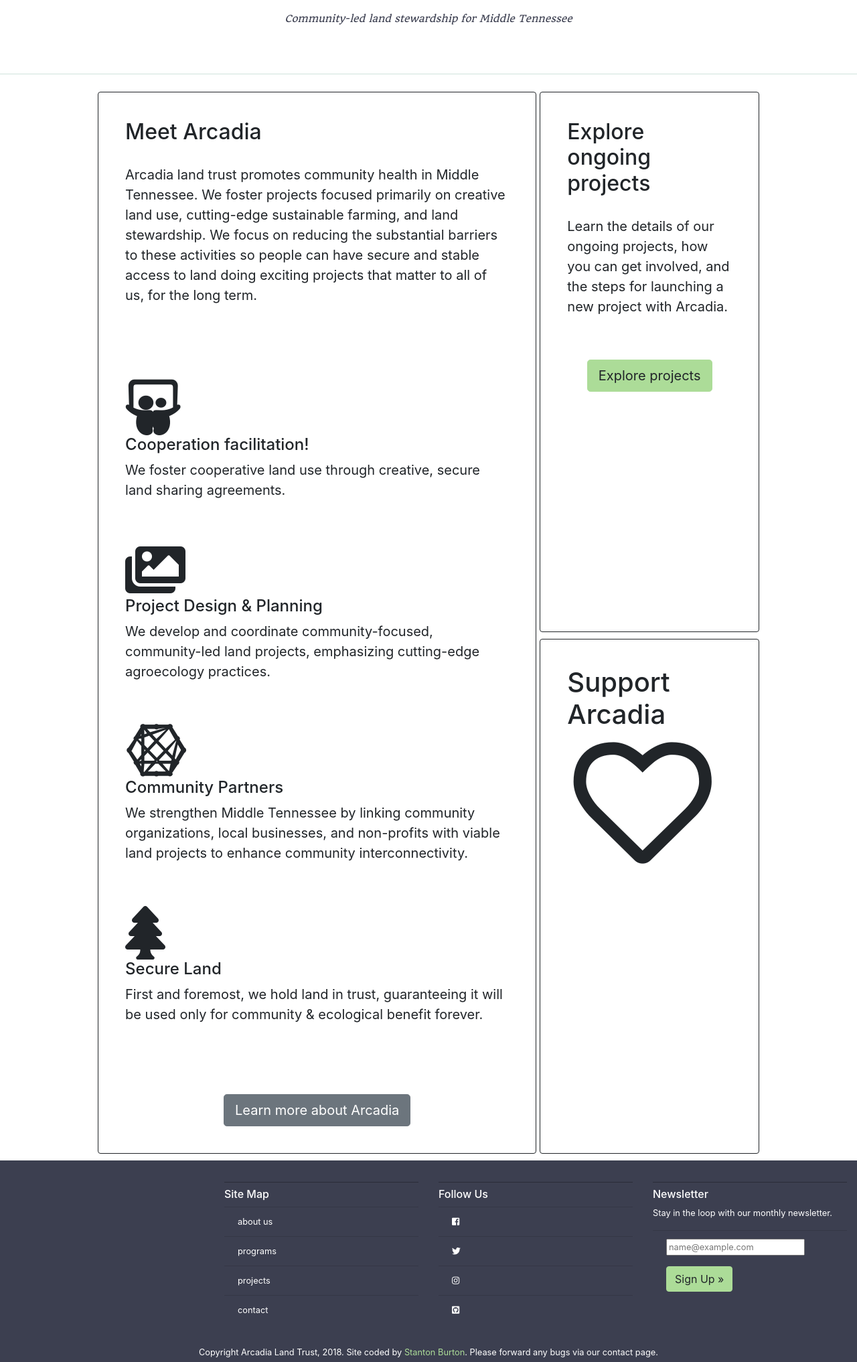
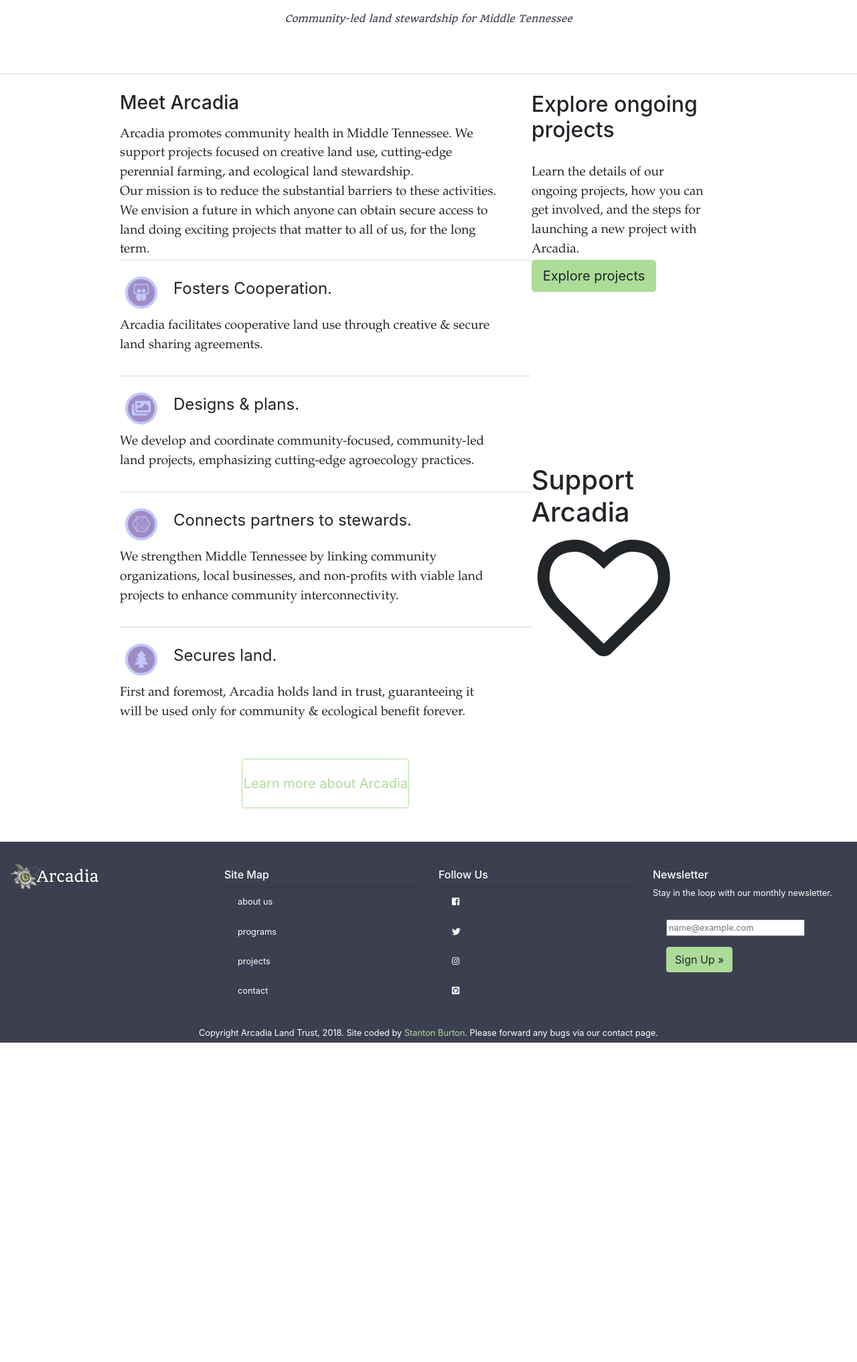
Before and after one commit to ArcadiaLandTrust/arcadia_website, a Django app: page / in a window 1280 px wide. Shown: the part 371-2405 px from the top of the page at 67% size. After the commit the page ends 1928 px from the top, so only its background shows below. Run offline with Django 3.2, Linux system fonts and the light colour scheme; some libraries are stand-ins or nearby versions.

Commit message:
further edits on homepage html/css

```diff
--- a/arcadia_website/static/sass/_base.scss
+++ b/arcadia_website/static/sass/_base.scss
@@ -7,14 +7,20 @@
 //Project Variables
 ////////////////////////////////
 
-
-
-
-
-/////////////////////////////////
-// Fonts
-/////////////////////////////////
+//// Fonts
 $arc-header: Quando;
+// borrowed from djangoproject.com
+$arc-serif-stack:
+  Palatino,
+  "Palatino Linotype",
+  "Book Antiqua",
+  "Hoefler Text",
+  Georgia,
+  "Lucida Bright",
+  Cambria,
+  Times,
+  "Times New Roman",
+  serif;
 
 
 
@@ -112,7 +118,7 @@ html, body {
 /////////////////////////////////
 
 
-//important bootstrap style tweaks
+//important bootstrap style tweaks for css grid
 .css-grid-container {
 	@supports(display: grid) {
 		width: 100%;
@@ -150,13 +156,13 @@ html, body {
 	@supports(display: grid) {
     // the row is our grid wrapper
 		.row {
-			grid-column-gap: 5px;
-			grid-row-gap: 10px;
+			grid-column-gap: 0;
+			grid-row-gap: 0;
 			padding: 10px;
 
 			// mobile first default
 			grid-template-columns: 1fr;
-			grid-template-rows: auto;
+			//grid-template-rows: auto;
 			grid-template-areas:
 			      "meet-arcadia"
 			      "explore"
@@ -172,7 +178,7 @@ html, body {
 
       // lg = 992px+
       @include media-breakpoint-up(lg) {
-        grid-template-columns: .3fr 2fr 1fr .3fr;
+        grid-template-columns: .2fr 2fr 1fr .2fr;
         grid-template-areas:
             ".... meet-arcadia explore ...."
             ".... meet-arcadia support ....";
@@ -180,7 +186,7 @@ html, body {
 
       // xl = 1200px+
       @include media-breakpoint-up(xl) {
-        grid-template-columns: .4fr 2fr 1fr .4fr;
+        grid-template-columns: .55fr 2fr 1fr .55fr;
         grid-template-areas:
             ".... meet-arcadia explore ...."
             ".... meet-arcadia support ....";
@@ -224,17 +230,19 @@ html, body {
 
 
 /////////////////////////////////
-// General card component styling. (applies to both css-grid and bootstrap layouts)
+// General component styling. (applies to both css-grid and bootstrap layouts)
 /////////////////////////////////
 
 .card {
 	background: none;
-	border: 1px solid;
-	margin-bottom: 20px;
-	padding: 2.5rem;
-	@media(min-width: 992px) {
-		height: 100px;
-		}
+	border: 1 px solid;
+	border: none;
+	margin-bottom: 200px;
+	padding: 0;
+	display: block;
+	//@media(min-width: 992px) {
+  //  height: 100px;
+	//	}
 
 	.image-container {
 		overflow: hidden;
@@ -253,27 +261,86 @@ html, body {
 	}
 
 	p {
-	  padding-bottom: 3rem;
-	  font-size: 1.25rem;
+	  padding: 0;
+	  padding-right: 50px;
+	  margin-bottom: 0;
+	  font-family: $arc-serif-stack;
+	  font-size: 1.2rem;
+	  line-height: 1.8rem;
 	}
+}
+
+.main-content {
+  padding-bottom: 40px;
+}
+
+.arc-btn {
+  margin: 2rem auto 0;
+  margin-left: auto;
+  margin-right: auto;
+  max-width: 250px;
+  text-align: center;
+  vertical-align: middle;
+  display: block;
+  padding: 1.3rem 0;
 }
 
 
 
 
-
-
 /////////////////////////////////
-// Homepage main content card styling
+// Homepage main content styling
 /////////////////////////////////
 
 .homepage-content{
 
+  .meet-title {
+    margin-bottom: 1rem;
+
+  }
+
+
   .list-features {
-    margin: 50px 0 40px;
+    //margin: 1rem 0 .8rem;
+    margin: 0 0 0 0;
+    padding: 0;
+    }
+
+  dl {
+
+    dt {
+      border-top: 1px solid $arc-list-divider;
+      padding: 1.5rem 0 0 5rem;
+      font-size: 1.5rem;
+      font-weight: 400;
+
+      i {
+        left: .5rem;
+        padding-top: .1rem;
+        padding-right: 0rem;
+        position: absolute;
+        text-align: center;
+        font-size: 25px;
+        background: $arc-purple;
+        color: $arc-blue-light;
+        border-radius: 25px;
+        border: 4px solid $arc-blue-light;
+        width: 3rem;
+        height: 3rem;
+        line-height: 2.2rem;
+        }
+      }
+
+    dd {
+      box-sizing: content-box;
+      padding: 1.5rem 0 1.4rem;
+    }
+
   }
 
 }
+
+
 
 
 
@@ -318,7 +385,7 @@ html, body {
   }
   h6{
     padding-top: .55rem;
-    border-top: 1px solid $arc-blue-shadow;
+    //border-top: 1px solid $arc-blue-shadow;
   }
 }
 
--- a/arcadia_website/static/sass/_colors.scss
+++ b/arcadia_website/static/sass/_colors.scss
@@ -8,6 +8,7 @@ $arc-brown: #2f2e2d;
 $arc-blue-light: #bfcafa;
 $arc-blue-shadow: rgba(0,0,0,.3);
 $arc-white: #fcfbe8;
+$arc-list-divider: #CFE3DC;
 
 $gray: #CFE3DC;
 $white: #fff;
--- a/arcadia_website/templates/base.html
+++ b/arcadia_website/templates/base.html
@@ -167,10 +167,11 @@
 <div class="container-fluid footer-main">
   <div class="top-row row">
 
-    <div class="col-sm-3">
+    <div class="col-md-3">
+      <img src="{% static 'images/navbar_logo_1.png' %}">
     </div>
 
-    <div class="col-sm-3">
+    <div class="col-sm-4 col-md-3">
       <h6>Site Map</h6>
       <ul class="list-group list-group-flush">
         <li class="list-group-item">about us</li>
@@ -180,7 +181,7 @@
       </ul>
     </div>
 
-    <div class="col-sm-3">
+    <div class="col-sm-4 col-md-3">
       <h6>Follow Us</h6>
       <ul class="list-group list-group-flush">
 
@@ -203,7 +204,7 @@
       </ul>
     </div>
 
-    <div class="col-sm-3">
+    <div class="col-sm-4 col-md-3">
       <h6>Newsletter</h6>
       <p>Stay in the loop with our monthly newsletter.</p>
 
--- a/arcadia_website/templates/pages/home.html
+++ b/arcadia_website/templates/pages/home.html
@@ -1,6 +1,8 @@
 {% extends "base.html" %}
 {% load static i18n compress %}
 {% block content %}
+
+<!--TODO: bigger font for paragraphs on meet arcadia section-->
 
   <div class="container-fluid banner-container text-center">
     <h1 class="banner-header my-auto">Arcadia</h1>
@@ -15,27 +17,34 @@
       <div class="row" role="main">
           <!--The column is for bootstrap, meet-arcadia points to the grid-area name we use to -->
           <div class="col-12 col-sm-11 col-md-10 col-lg-8 mx-auto meet-arcadia">
-              <div class="card" role="section">
+              <div class="card main-content" role="section">
 
-                  <h2 class="meet-title font-family-sans-serif">Meet Arcadia</h2>
-                  <p>Arcadia land trust promotes community health in Middle Tennessee. We foster projects focused primarily on creative land use, cutting-edge sustainable farming, and land stewardship. We focus on reducing the substantial barriers to these activities so people can have secure and stable access to land doing exciting projects that matter to all of us, for the long term. </p>
+                <div class="meet-header">
+                  <h3 class="meet-title font-family-sans-serif">Meet Arcadia</h3>
+                  <p>Arcadia promotes community health in Middle Tennessee.
+                    We support projects focused on creative land use, cutting-edge perennial farming, and ecological land stewardship.</p>
+
+                    <p>Our mission is to reduce the substantial barriers to these activities. We envision a future in which anyone
+                    can obtain secure access to land doing exciting projects that matter to all of us,
+                    for the long term. </p>
+                </div>
 
                     <dl class="list-features">
 
 
-                        <dt class="feature meet-item">
-                          <i class="fab fa-slideshare fa-5x meet-icon"></i>
-                          <h4>Cooperation facilitation!</h4>
+                        <dt>
+                          <i class="fab fa-slideshare"></i>
+                          Fosters Cooperation.
                         </dt>
 
                         <dd>
-                          <p>We foster cooperative land use through creative, secure land sharing agreements.</p>
+                          <p>Arcadia facilitates cooperative land use through creative & secure land sharing agreements.</p>
                         </dd>
 
 
                         <dt>
-                          <i class="fas fa-images fa-5x meet-icon"></i>
-                          <h4>Project Design & Planning</h4>
+                          <i class="fas fa-images"></i>
+                          Designs & plans.
                         </dt>
 
                         <dd>
@@ -44,8 +53,8 @@
 
 
                         <dt>
-                          <i class="fab fa-connectdevelop fa-5x meet-icon"></i>
-                          <h4>Community Partners</h4>
+                          <i class="fab fa-connectdevelop"></i>
+                          Connects partners to stewards.
                         </dt>
 
                         <dd>
@@ -54,18 +63,19 @@
 
 
                         <dt>
-                          <i class="fas fa-tree fa-5x meet-icon"></i>
-                          <h4>Secure Land</h4>
+                          <i class="fas fa-tree"></i>
+                          Secures land.
                         </dt>
 
                         <dd>
-                          <p>First and foremost, we hold land in trust, guaranteeing it will be used only for community & ecological benefit forever.</p>
+                          <p>First and foremost, Arcadia holds land in trust, guaranteeing it will be used only for community & ecological benefit forever.</p>
                         </dd>
 
 
                     </dl>
 
-                <a href="{% url 'about' %}"class="btn btn-secondary btn-lg mx-auto">Learn more about Arcadia</a>
+                <a href="{% url 'about' %}" class="btn btn-outline-primary btn-lg arc-btn">Learn more about Arcadia</a>
+
               </div>
           </div>
 
```
Also changed, not shown: arcadia_website/static/css/project.css, arcadia_website/static/css/project.min.css.
